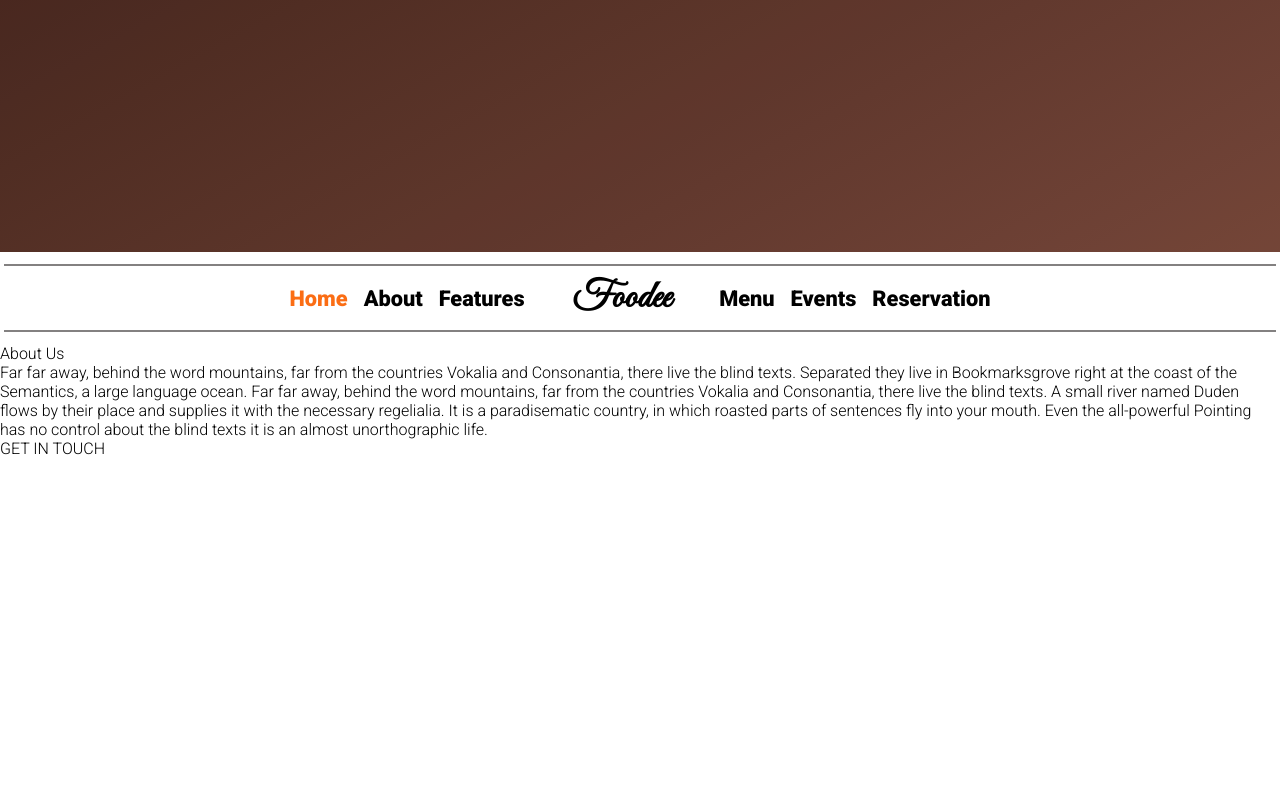
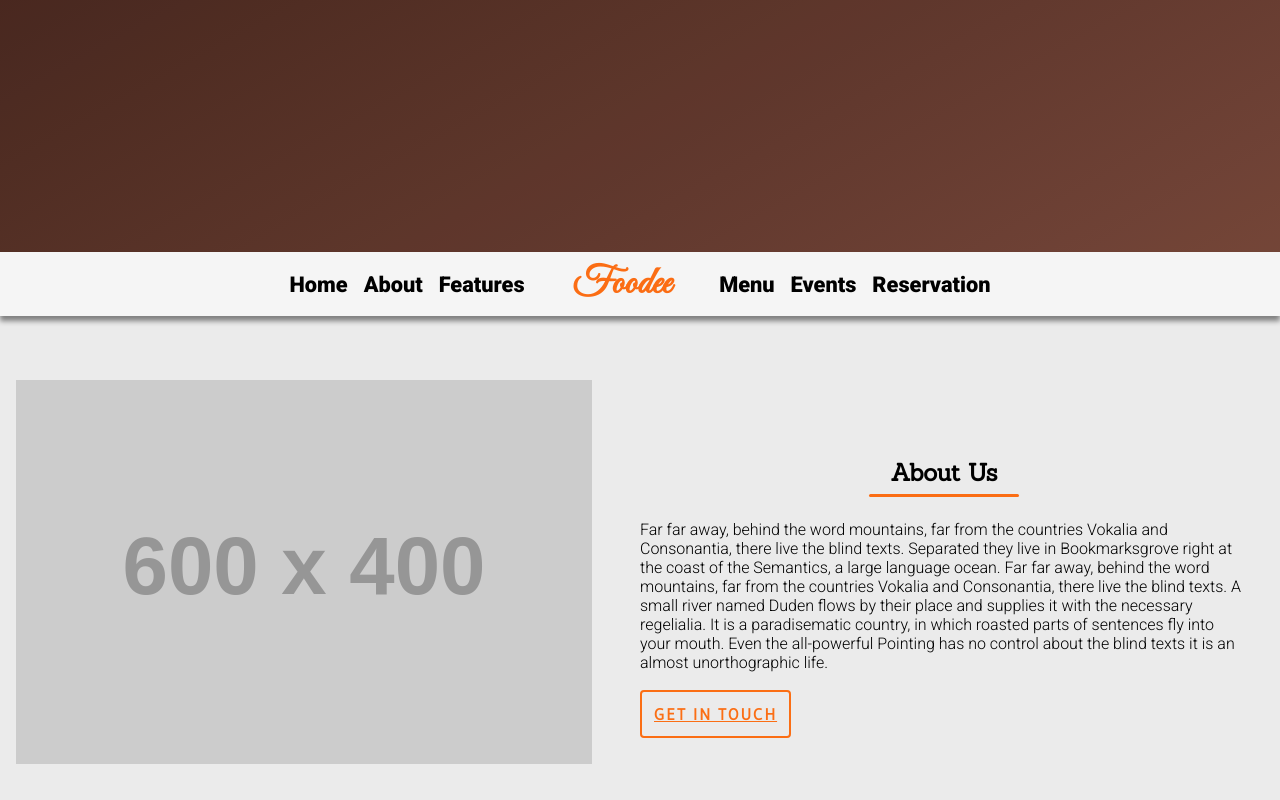
Before and after one commit to Lmedeiros-leiman/cartas, a plain HTML site: page foodee recriacao/index.html in a window 1280 px wide. Shown: the part 548-1348 px from the top of the page. Before the commit the page ends 1006 px from the top, so only its background shows below. Drawn offline with Linux system fonts and the light colour scheme; placeholder pictures from the web are drawn by us.

Commit message:
finalizado navbar e secao about us

```diff
--- a/foodee recriacao/css/padronizacao.css
+++ b/foodee recriacao/css/padronizacao.css
@@ -24,18 +24,7 @@ Aqui algumas fontes importadas do google fonts.
 @import url('https://fonts.googleapis.com/css2?family=Great+Vibes&family=Gudea&family=Roboto:wght@300;900&family=Sanchez&display=swap');
 
 :root {
-    /*
-        cores
-*/
-    --cor-principal: rgba();
-    --cor-fundo: rgba();
-    --cor-fundo-secundaria: rgba();
-    --cor-terciaria: rgba();
 
-    --cor-texto-padrao: rgba(1, 1, 1, 1);
-    --cor-texto-invertido: var(--cor-fundo);
-    --cor-texto-titulo: rgba(1, 1, 1, 1);
-    --cor-texto-subtitulo: rgba(1, 1, 1, 1);
     /*
         Tamanhos de fonte.
     */
@@ -56,7 +45,7 @@ Aqui algumas fontes importadas do google fonts.
 
     --fonte-titulo: 'Sanchez', serif;
     --fonte-padrao: 'Roboto', sans-serif;
-    --fonte-extra: 'Gudea', sans-serif;
+    --fonte-extra: "Playfair Display", 'Gudea', sans-serif, serif;
 
 
     --cor-logo: rgba(245, 245, 245, 1);
@@ -65,7 +54,7 @@ Aqui algumas fontes importadas do google fonts.
     --cor-fundo-secundaria: rgba(74, 74, 74, 1);
     --cor-fundo-secundaria-escuro: rgba(34, 34, 34, 1);
     --cor-chamado-acao: rgba(251, 109, 20, 1);
-
+    --cor-chamado-acao-ativo: rgb(219, 99, 23);
 }
 
 * {
@@ -77,34 +66,50 @@ Aqui algumas fontes importadas do google fonts.
 
     position: relative;
     transition: all ease-in-out 0.3s;
+    -webkit-transition: 0.3s;
+    -o-transition: 0.3s;
 
     z-index: 10;
+
+
 }
 
 body,
 .body,
 #body {
-    width: 100vw;
-    height: 100vh;
     font-family: var(--fonte-padrao);
 
 }
 
+.selected {
+    color: var(--cor-chamado-acao);
+}
 
+img {
+    border-radius: inherit;
+    width: 100%;
+    height: 100%;
+}
 
 
 a {
-    color: var(--cor-principal-botao);
-    -webkit-transition: 0.5s;
-    -o-transition: 0.5s;
+    color: var(--cor-chamado-acao);
     transition: 0.5s;
+
+    cursor: pointer;
 }
 
 a:hover,
 a:focus,
 a:active {
-    color: var(--cor-principal-botao);
+    color: rgb(255, 0, 0);
 }
+
+a:visited {
+    color: crimson;
+}
+
+
 
 h1,
 h2,
@@ -112,85 +117,88 @@ h3,
 h4,
 h5,
 h6 {
-    font-family: "Playfair Display", serif;
+    font-family: var(--fonte-titulo);
 }
 
 p {
     margin-bottom: 30px;
 }
 
-.btn {
+.button {
     margin-right: 4px;
     margin-bottom: 4px;
-    font-family: "Playfair Display", serif;
-    font-size: 12px;
+    font-family: var(--fonte-extra);
+    font-weight: 900;
     letter-spacing: 2px;
     text-transform: uppercase;
-    font-weight: 700;
+    border-radius: 4px;
     -webkit-border-radius: 4px;
     -moz-border-radius: 4px;
     -ms-border-radius: 4px;
-    border-radius: 4px;
-    -webkit-transition: 0.5s;
-    -o-transition: 0.5s;
-    transition: 0.5s;
 }
 
-.btn.btn-md {
+.button.medium {
     padding: 10px 20px !important;
 }
 
-.btn.btn-lg {
+.button.large {
     padding: 18px 36px !important;
 }
 
-.btn:hover,
-.btn:active,
-.btn:focus {
+.button:hover,
+.button:active,
+.button:focus {
     box-shadow: none !important;
     outline: none !important;
 }
 
-.btn-primary {
+.button-primary {
     background: #fb6e14;
     color: #fff;
     border: 2px solid #fb6e14;
 }
 
-.btn-primary:hover,
-.btn-primary:focus,
-.btn-primary:active {
+
+.button-primary {
+    background: #fb6e14;
+    color: #fff;
+    border: 2px solid #fb6e14;
+}
+
+.button-primary:hover,
+.button-primary:focus,
+.button-primary:active {
     background: #f16104 !important;
     border-color: #f16104 !important;
 }
 
-.btn-primary.btn-outline {
+.button-primary.button-outline {
     background: transparent;
     color: #fb6e14;
     border: 2px solid #fb6e14;
 }
 
-.btn-primary.btn-outline:hover,
-.btn-primary.btn-outline:focus,
-.btn-primary.btn-outline:active {
+.button-primary.button-outline:hover,
+.button-primary.button-outline:focus,
+.button-primary.button-outline:active {
     background: #fb6e14;
     color: #fff;
 }
 
-.btn-success {
+.button-success {
     background: #58ca7e;
     color: #fff;
     border: 2px solid #58ca7e;
 }
 
-.btn-success:hover,
-.btn-success:focus,
-.btn-success:active {
+.button-success:hover,
+.button-success:focus,
+.button-success:active {
     background: #45c46f !important;
     border-color: #45c46f !important;
 }
 
-.btn-success.btn-outline {
+.button-success.button-outline {
     background: transparent;
     color: #58ca7e;
     border: 2px solid #58ca7e;
--- a/foodee recriacao/css/principal.css
+++ b/foodee recriacao/css/principal.css
@@ -53,8 +53,6 @@
     font-size: max(16vw, 9rem);
     font-family: var(--fonte-logo);
     line-height: 0.9;
-
-
 }
 
 .texto h2 {
@@ -62,13 +60,15 @@
     font-size: 4vw;
 }
 
-.navbar-container {
-    padding: 0.25rem;
-}
-
 .navbar {
+    position: sticky;
+    top: 0;
 
     width: 100%;
+
+    z-index: 15;
+
+    background-color: whitesmoke;
 
     display: flex;
     justify-content: center;
@@ -76,25 +76,92 @@
     gap: 1rem;
 
     padding: 0.5rem 15px 0.5rem 15px;
-    margin: 0.5rem 0 0.5rem 0;
 
-    border-top: 2px solid rgb(131, 129, 129);
-    border-bottom: 2px solid rgb(131, 129, 129);
+    box-shadow: rgba(0, 0, 0, 0.459) 0px 5px 5px;
+
 
 }
 
 .navbar-item {
     font-size: 1.7vw;
     font-weight: 600;
+
+    color: black;
 }
 
 .navbar-item.logo {
     font-size: 3vw;
     padding-inline: 2rem;
     font-family: var(--fonte-logo);
+
+    color: var(--cor-chamado-acao);
 }
 
-.selected {
-    color: var(--cor-chamado-acao);
+.about-us {
+    width: 100%;
+    background-color: var(--cor-fundo-principal);
+
+    padding: 3rem 0 1rem 0;
+    display: flex;
+    flex-wrap: nowrap;
+
+
+    justify-content: space-between;
+    align-items: center;
 
 }
+
+.about-us>* {
+    flex: 1;
+    width: 100%;
+}
+
+@media (max-width: 768px) {
+    .about-us>* {
+        flex: auto;
+
+    }
+
+    .about-us {
+        flex-direction: column;
+    }
+}
+
+.sideImage {
+    display: flex;
+    justify-content: center;
+    align-items: center;
+}
+
+.sideImage picture {
+    width: 100%;
+    height: calc(100% - 6rem);
+    padding: 1rem;
+}
+
+.about-us .content {
+    padding-inline: 2rem;
+}
+
+.about-us .content h2 {
+
+    text-align: center;
+    padding-bottom: 2rem;
+}
+
+.about-us .content h2::after {
+    position: absolute;
+
+    bottom: 35%;
+    left: 50%;
+    transform: translateX(-50%);
+
+    content: "";
+
+    width: 150px;
+    height: 3px;
+
+    background-color: var(--cor-chamado-acao);
+    border-radius: 9999px;
+
+}
--- a/foodee recriacao/index.html
+++ b/foodee recriacao/index.html
@@ -24,7 +24,7 @@
             </div>
         </div>
 
-        <div class="navbar-container">
+
         <nav class="navbar">
             <a class="navbar-item selected">Home</a>
             <a class="navbar-item">About</a>
@@ -34,12 +34,16 @@
             <a class="navbar-item">Events</a>
             <a class="navbar-item">Reservation</a>
         </nav>
-        </div>
+
 
         <div class="about-us">
-            <div class="about-us-overlay"></div>
+            <div class="sideImage">
+                <picture>
+                    <img src="https://placehold.co/600x400" />
+                </picture>
+            </div>
             <div class="content">
-                <div class="introduction">About Us</div>
+                <h2 class="introduction">About Us</h2>
 
                 <div class="text">Far far away, behind the word mountains, far from the countries Vokalia and
                     Consonantia, there live the blind texts. Separated they live in Bookmarksgrove right at the coast of
@@ -49,11 +53,13 @@
                     roasted parts of sentences fly into your mouth. Even the all-powerful Pointing has no control about
                     the blind texts it is an almost unorthographic life.
                 </div>
-                <a class="button">
+                <a href="#" style="top: 2rem; padding: 0.75rem;" class="button button-primary button-outline">
                     GET IN TOUCH
                 </a>
             </div>
         </div>
+
+
 
     </section>
 
@@ -63,6 +69,8 @@
 
     <!-- Javascript abaixo. -->
 
+
+
 </body>
 
 </html>
```
Lines whose indentation alone changed are shown as unchanged.
